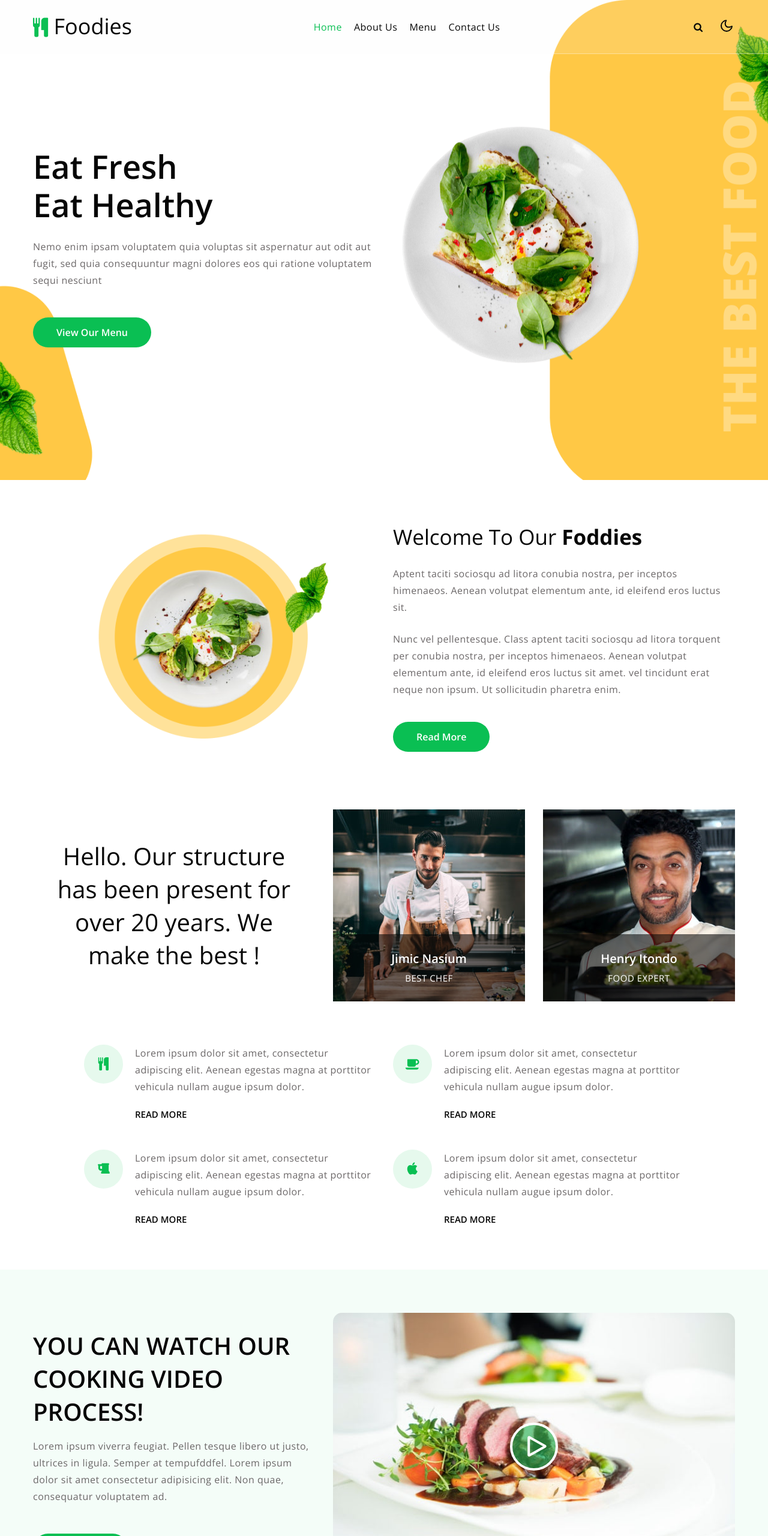
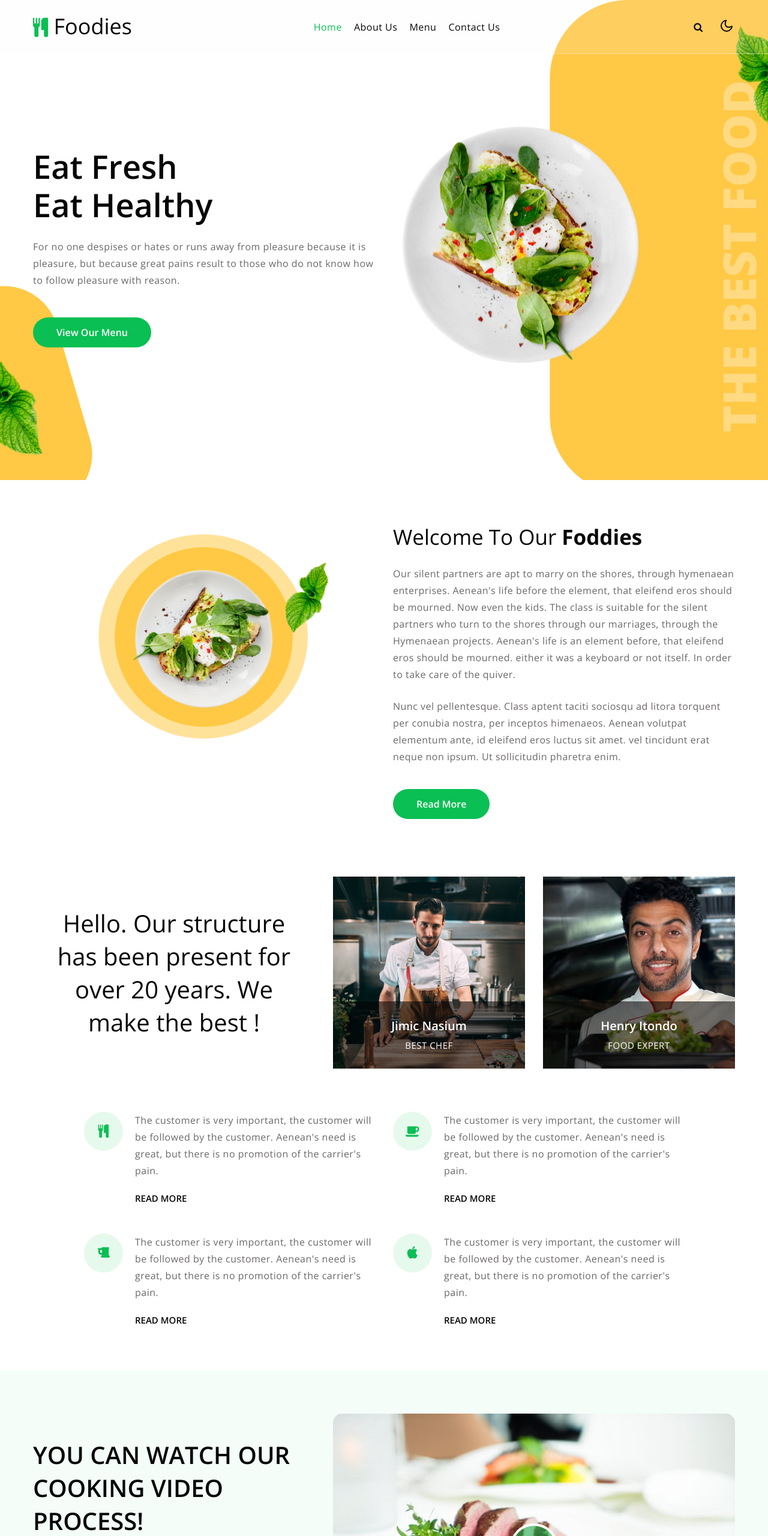
Before and after one commit to GuduruBharatKumar/finalpro, a plain HTML site: page index.html in a window 1280 px wide. Shown: the top 2560 px of the page at 60% size. Drawn offline with nearby package versions, Linux system fonts and the light colour scheme.

Commit message:
some changes in index.html

```diff
--- a/index.html
+++ b/index.html
@@ -94,8 +94,8 @@
             <div class="row align-items-center">
                 <div class="col-md-6 pt-md-0 pt-4">
                     <h3 class="mb-sm-4 mb-3 title">Eat Fresh <br>Eat Healthy</h3>
-                    <p>Nemo enim ipsam voluptatem quia voluptas sit aspernatur aut odit aut fugit, sed quia consequuntur
-                        magni dolores eos qui ratione voluptatem sequi nesciunt</p>
+                    <p>For no one despises or hates or runs away from pleasure because it is pleasure, but because great pains result to those who do not know how to follow pleasure with reason.
+                    </p>
                     <div class="mt-md-5 mt-4 mb-lg-0 mb-4">
                         <a class="btn button-style" href="menu.html">View Our Menu</a>
                     </div>
@@ -118,9 +118,7 @@
                     </div>
                     <div class="col-lg-6 content-left mb-md-0 mb-3">
                         <h3>Welcome To Our <span>Foddies</span></h3>
-                        <p>Aptent taciti sociosqu ad litora
-                            conubia nostra, per inceptos himenaeos. Aenean volutpat elementum ante, id eleifend eros
-                            luctus sit.</p>
+                        <p>Our silent partners are apt to marry on the shores, through hymenaean enterprises. Aenean's life before the element, that eleifend eros should be mourned. Now even the kids. The class is suitable for the silent partners who turn to the shores through our marriages, through the Hymenaean projects. Aenean's life is an element before, that eleifend eros should be mourned. either it was a keyboard or not itself. In order to take care of the quiver.</p>
                         <p>Nunc vel pellentesque. Class aptent taciti sociosqu ad litora
                             torquent per
                             conubia nostra, per inceptos himenaeos. Aenean volutpat elementum ante, id eleifend eros
@@ -173,8 +171,7 @@
                                 <span class="fa fa-cutlery" aria-hidden="true"></span>
                             </div>
                             <div class="right-side">
-                                <p>Lorem ipsum dolor sit amet, consectetur adipiscing elit. Aenean egestas magna at
-                                    porttitor vehicula nullam augue ipsum dolor.</p>
+                                <p>The customer is very important, the customer will be followed by the customer. Aenean's need is great, but there is no promotion of the carrier's pain.</p>
                                 <a href="#services" class="read-button">Read More</a>
                             </div>
                         </div>
@@ -183,8 +180,7 @@
                                 <span class="fa fa-coffee" aria-hidden="true"></span>
                             </div>
                             <div class="right-side">
-                                <p>Lorem ipsum dolor sit amet, consectetur adipiscing elit. Aenean egestas magna at
-                                    porttitor vehicula nullam augue ipsum dolor.</p>
+                                <p>The customer is very important, the customer will be followed by the customer. Aenean's need is great, but there is no promotion of the carrier's pain.</p>
                                 <a href="#services" class="read-button">Read More</a>
                             </div>
                         </div>
@@ -195,8 +191,7 @@
                                 <span class="fa fa-beer" aria-hidden="true"></span>
                             </div>
                             <div class="right-side">
-                                <p>Lorem ipsum dolor sit amet, consectetur adipiscing elit. Aenean egestas magna at
-                                    porttitor vehicula nullam augue ipsum dolor.</p>
+                                <p>The customer is very important, the customer will be followed by the customer. Aenean's need is great, but there is no promotion of the carrier's pain.</p>
                                 <a href="#services" class="read-button">Read More</a>
                             </div>
                         </div>
@@ -205,8 +200,7 @@
                                 <span class="fa fa-apple" aria-hidden="true"></span>
                             </div>
                             <div class="right-side">
-                                <p>Lorem ipsum dolor sit amet, consectetur adipiscing elit. Aenean egestas magna at
-                                    porttitor vehicula nullam augue ipsum dolor. </p>
+                                <p>The customer is very important, the customer will be followed by the customer. Aenean's need is great, but there is no promotion of the carrier's pain. </p>
                                 <a href="#services" class="read-button">Read More</a>
                             </div>
                         </div>
@@ -223,10 +217,7 @@
                 <div class="row">
                     <div class="col-lg-5 about-right-faq align-self">
                         <h3 class="title-big">You can watch our cooking video process!</h3>
-                        <p class="mt-3">Lorem ipsum viverra feugiat. Pellen tesque libero ut justo,
-                            ultrices in ligula. Semper at tempufddfel. Lorem ipsum dolor sit amet consectetur
-                            adipisicing
-                            elit. Non quae, consequatur voluptatem ad.</p>
+                        <p class="mt-3">The customer is very important, the customer will be followed by the customer. Aenean's need is great, but there is no promotion of the carrier's pain.</p>
                         <a class="btn button-style mt-lg-5 mt-4 popup-with-zoom-anim play-view"
                             href="#small-dialog">Play Video
                         </a>
@@ -372,8 +363,7 @@
                                 <span class="fa fa-motorcycle" aria-hidden="true"></span>
                             </div>
                             <h5><a href="contact.html">Fast Delivery</a></h5>
-                            <p>Lorem ante ipsum primis in faucibus orci luctus eted ultrices posuere curae fers
-                                luctus eted.</p>
+                            <p>Before him, first of all, in the throats of the patient, he put the ultrices of care.</p>
                         </div>
                     </div>
                     <div class="col-lg-4 col-md-6 mt-md-0 mt-4">
@@ -382,8 +372,7 @@
                                 <span class="fa fa-shopping-basket" aria-hidden="true"></span>
                             </div>
                             <h5><a href="contact.html">Fresh Ingredients</a></h5>
-                            <p>Lorem ante ipsum primis in faucibus orci luctus eted ultrices posuere curae fers
-                                luctus eted.</p>
+                            <p>Before him, first of all, in the throats of the patient, he put the ultrices of care.</p>
                         </div>
                     </div>
                     <div class="col-lg-4 col-md-6 mt-lg-0 mt-4">
@@ -392,8 +381,7 @@
                                 <span class="fa fa-laptop" aria-hidden="true"></span>
                             </div>
                             <h5><a href="contact.html">Online Suport 24/7</a></h5>
-                            <p>Lorem ante ipsum primis in faucibus orci luctus eted ultrices posuere curae fers
-                                luctus eted.</p>
+                            <p>Before him, first of all, in the throats of the patient, he put the ultrices of care.</p>
                         </div>
                     </div>
                 </div>
@@ -412,9 +400,7 @@
                     <div class="col-lg-6 app4-left-text pl-lg-0 mb-lg-0 mb-sm-2 mb-4">
                         <h6>For 30% Discount</h6>
                         <h4>Get Our Promocode Now</h4>
-                        <p class="mb-4"> Uspendisse efficitur orci urna. In et augue ornare, tempor massa in, luctus
-                            sapien. Proin a
-                            diam et dui fermentum molestie vel id neque. </p>
+                        <p class="mb-4">The medical urn is made to be spent. In and propagandize adornment, mass in time, mourning wisdom. It is not the same as the heat of the house or the house of God. </p>
                         <div class="app-4-connection">
                             <div class="newsletter">
                                 <label>Never Miss a Deal From Foodies</label>
```
